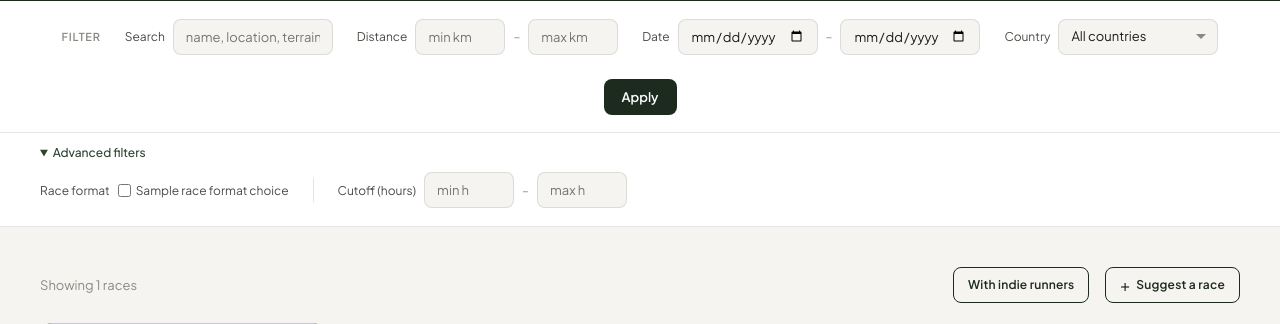
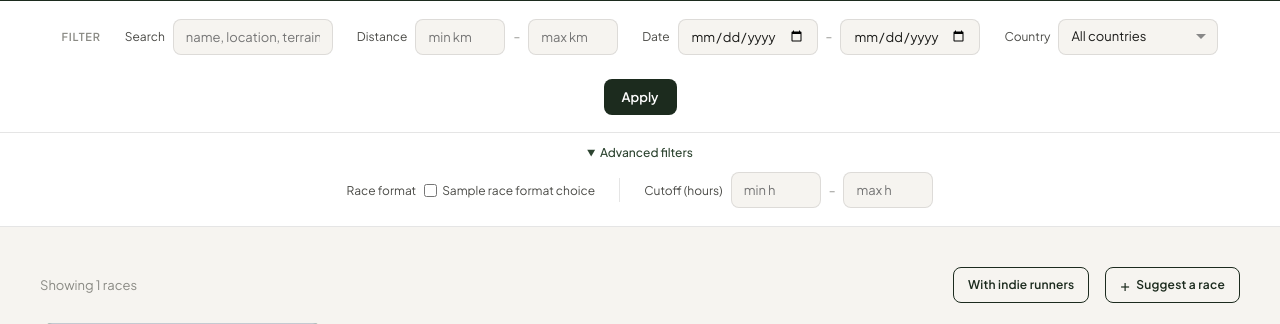
Before and after one commit to indie-runners/indie-runners-web, a FastAPI app: template app/templates/index.html in a window 1280 px wide, after a click on "Advanced filters". Shown: the part 473-797 px from the top of the page. Run offline with FastAPI, Linux system fonts and the light colour scheme; the template is opened without the code that fills it: most values are stand-ins (such as "Sample title", 1, 10 or a date in 2020); grey boxes marked "Sample" are stand-in pictures; parts of the project's set-up code (start-up, migrations or seed data) failed here and were passed over; some libraries are stand-ins or nearby versions.

Commit message:
Centre Advanced filters; no checkmark in the button (#85)
Co-Authored-By: Claude Opus 5.5 <noreply@anthropic.com>
Claude-Session: https://claude.ai/code/session_017pcfp9nMq7QSD5wgM7yCMP

```diff
--- a/app/templates/index.html
+++ b/app/templates/index.html
@@ -113,7 +113,6 @@
     <span class="filter-results">Showing {{ races | length }}{% if total_races > races | length %} of {{ total_races }}{% endif %} races</span>
     {# Submits the filter form, so every other filter is kept; pressed, it submits without its own. #}
     <button type="submit" form="filter-form" class="activity-btn" aria-pressed="{{ 'true' if has_activity_filter else 'false' }}"{% if not has_activity_filter %} name="activity" value="1"{% endif %}>
-      {% if has_activity_filter %}<span aria-hidden="true">✓</span>{% endif %}
       With indie runners
     </button>
     <a href="https://forms.gle/TSE2djQbkFyPLfXe7" target="_blank" rel="noopener noreferrer" class="suggest-btn">
--- a/static/css/main.css
+++ b/static/css/main.css
@@ -232,6 +232,11 @@ html { scroll-padding-top: calc(68px + 1rem); }
   padding: 0 0 1.1rem;
 }
 
+@media (min-width: 601px) {
+  .filters-advanced-summary { text-align: center; }
+  .filters-advanced-body { justify-content: center; }
+}
+
 .filter-group--wrap {
   flex-wrap: wrap;
 }
@@ -294,8 +299,9 @@ select.filter-input {
   background: var(--border);
 }
 
-/* The bar wraps below this; a divider left at a row's end pulls it off centre. */
+/* The bar, then the panel, wraps below this; a divider left at a row's end pulls it off centre. */
 @media (max-width: 1535px) { .filters-bar .filter-divider { display: none; } }
+@media (max-width: 899px) { .filters-advanced .filter-divider { display: none; } }
 
 .results-row {
   display: flex;
```
Also changed, not shown: docs/CHANGELOG.md.
